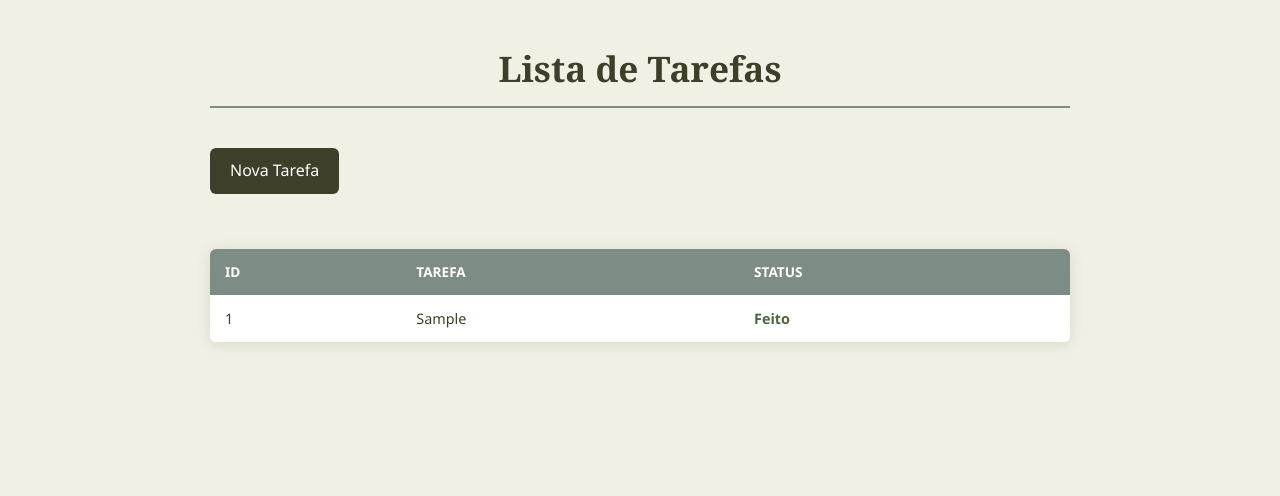
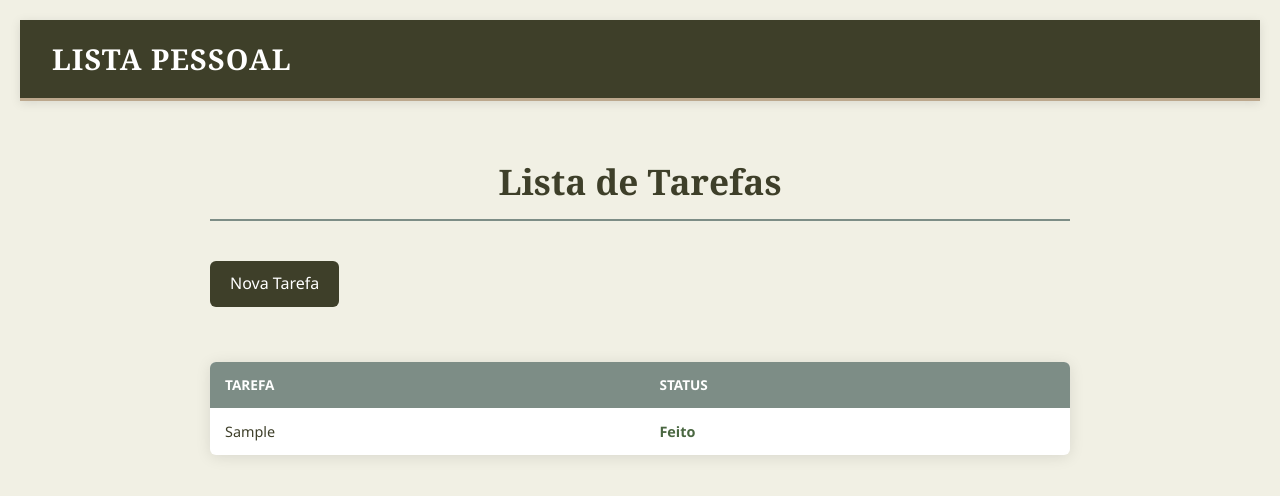
Before and after one commit to Rondi650/PROJETO-1---TO_DO, a Flask app: page / in a window 1280 px wide. Shown: the top 496 px of the page. Run offline with Flask 3, Linux system fonts and the light colour scheme; tables that the repository leaves empty hold one stand-in row (values such as "Sample post").

Commit message:
incluido header

```diff
--- a/app.py
+++ b/app.py
@@ -9,7 +9,6 @@ with app.app_context():
 
 @app.route('/')
 def index():
-    # busca do banco
     tarefas = ToDo.query.all()
     return render_template('index.html', titulo = 'Lista de Tarefas', tarefas = tarefas)
 
@@ -20,11 +19,9 @@ def criar():
 @app.route('/criar_tarefa', methods = ['POST'])
 def criar_tarefa():
     tarefa = request.form['tarefa']
-
     nova_tarefa = ToDo(tarefa = tarefa)
     db.session.add(nova_tarefa)
     db.session.commit()
-
     return redirect(url_for('index'))
 
 if __name__ == "__main__":
--- a/static/style.css
+++ b/static/style.css
@@ -29,6 +29,24 @@
   margin: 0;
   padding: 0;
   box-sizing: border-box;
+}
+
+header {
+  background-color: var(--color-primary-dark);
+  padding: 1rem 2rem;
+  box-shadow: 0 2px 10px rgba(0, 0, 0, 0.1);
+  margin-bottom: 2rem;
+  border-bottom: 3px solid var(--color-primary-light);
+}
+
+header h1 {
+  color: var(--color-white);
+  margin: 0;
+  font-size: 1.8rem;
+  letter-spacing: 1px;
+  text-transform: uppercase;
+  text-align: left;
+  font-weight: bold;
 }
 
 body {
@@ -118,7 +136,7 @@ a.btn {
 }
 
 .btn-success:hover {
-  background-color: #27ae60;
+  background-color: var(--color-completed);
 }
 
 /* Tabela */
@@ -217,3 +235,16 @@ input[type="text"]:focus {
   margin: 0 auto 30px;
   text-align: center;
 }
+
+.create-btn:hover {
+  background-color: #526957; /* Tom mais claro do secundário */
+  transform: translateY(-2px);
+  box-shadow: 0 4px 6px rgba(62, 63, 41, 0.2);
+  transition: all 0.3s ease;
+  text-decoration: none;
+}
+
+.create-btn:active {
+  transform: translateY(1px);
+  box-shadow: 0 2px 3px rgba(62, 63, 41, 0.2);
+}
--- a/templates/criar.html
+++ b/templates/criar.html
@@ -3,10 +3,13 @@
 <head>
     <meta charset="UTF-8">
     <meta name="viewport" content="width=device-width, initial-scale=1.0">
-    <title>Document</title>
+    <title>Criar</title>
     <link rel="stylesheet" href="{{ url_for('static', filename='style.css') }}">
 </head>
 <body>
+    <header>
+        <h1>Lista Pessoal</h1>
+    </header>
     <div class="container">
         <h1 class="page-header">{{titulo}}</h1>
         <div class="form-container">
--- a/templates/index.html
+++ b/templates/index.html
@@ -1,19 +1,23 @@
 <!DOCTYPE html>
 <html lang="pt-br">
+
 <head>
     <meta charset="UTF-8">
     <meta name="viewport" content="width=device-width, initial-scale=1.0">
-    <title>Document</title>
+    <title>Principal</title>
     <link rel="stylesheet" href="{{ url_for('static', filename='style.css') }}">
 </head>
+
 <body>
+    <header>
+        <h1>Lista Pessoal</h1>
+    </header>
     <div class="container">
         <h1 class="page-header">{{titulo}}</h1>
         <a href="{{ url_for('criar') }}" class="btn create-btn">Nova Tarefa</a>
         <table>
             <thead>
                 <tr>
-                    <th>ID</th>
                     <th>TAREFA</th>
                     <th>STATUS</th>
                 </tr>
@@ -21,9 +25,9 @@
             <tbody>
                 {% for tarefa in tarefas %}
                 <tr>
-                    <td>{{ tarefa.id }}</td>
                     <td>{{ tarefa.tarefa }}</td>
-                    <td class="{% if tarefa.status %}status-feito{% else %}status-pendente{% endif %}">{{ tarefa.feito }}</td>
+                    <td class="{% if tarefa.status %}status-feito{% else %}status-pendente{% endif %}">{{ tarefa.feito
+                        }}</td>
                 </tr>
                 {% endfor %}
 
@@ -31,4 +35,5 @@
         </table>
     </div>
 </body>
+
 </html>
```
Also changed, not shown: README.MD (deleted).
